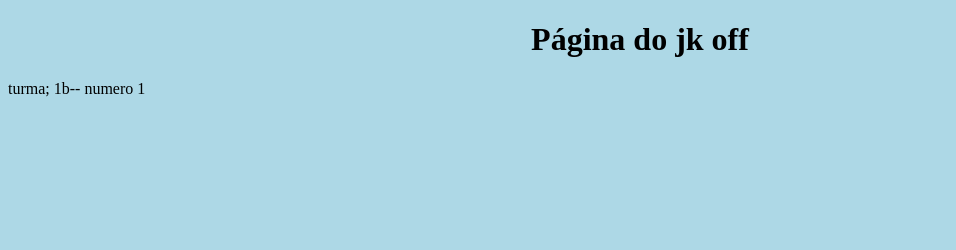
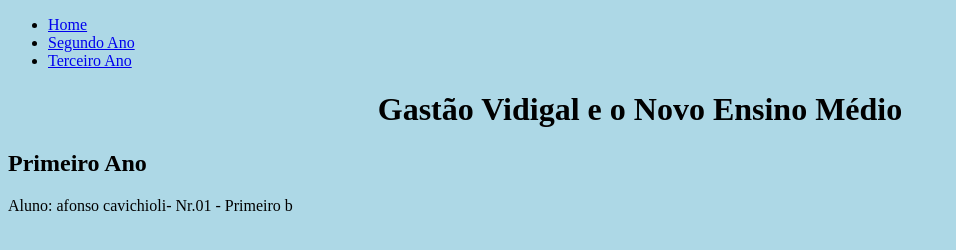
Before and after one commit to jkprivxx/primeirob_2t, a plain HTML site: page index.html in a window 1280 px wide. Shown: the whole page, without its empty margins (0-956 px from the left). Drawn offline with Linux system fonts and the light colour scheme.

Commit message:
Update index.html

```diff
--- a/index.html
+++ b/index.html
@@ -2,11 +2,33 @@
 <html lang="pt-br" dir="ltr">
   <head>
     <meta charset="utf-8">
-    <title>Aula do primeiro B</title>
+    <title>Aula Primeiro B</title>
     <link rel="stylesheet" href="estilo.css">
   </head>
   <body>
-    <h1>Página do jk off </h1>
-    <p>turma; 1b-- numero 1</p>
+    <div class="menuPrincipal">
+       <nav>
+         <ul>
+           <li><a href="index.html">Home</a></li>
+           <li><a href="pagina01.html">Segundo Ano</a></li>
+           <li><a href="pagina02.html">Terceiro Ano</a></li>
+         </ul>
+       </nav>
+    </div>
+    <div class="conteudo">
+    <h1>Gastão Vidigal e o Novo Ensino Médio</h1>
+
+    <h2>Primeiro Ano</h2>
+
+    </div>
+    <div class="rodape">
+         Aluno: afonso cavichioli- Nr.01 - Primeiro b
+    </div>
+
+    <div class="caixa1"></div>
+    <div class="caixa2"></div>
+    <div class="caixa3"></div>
+    <div class="caixa4"></div>
+    <div class="caixa5"></div>
   </body>
 </html>
```
